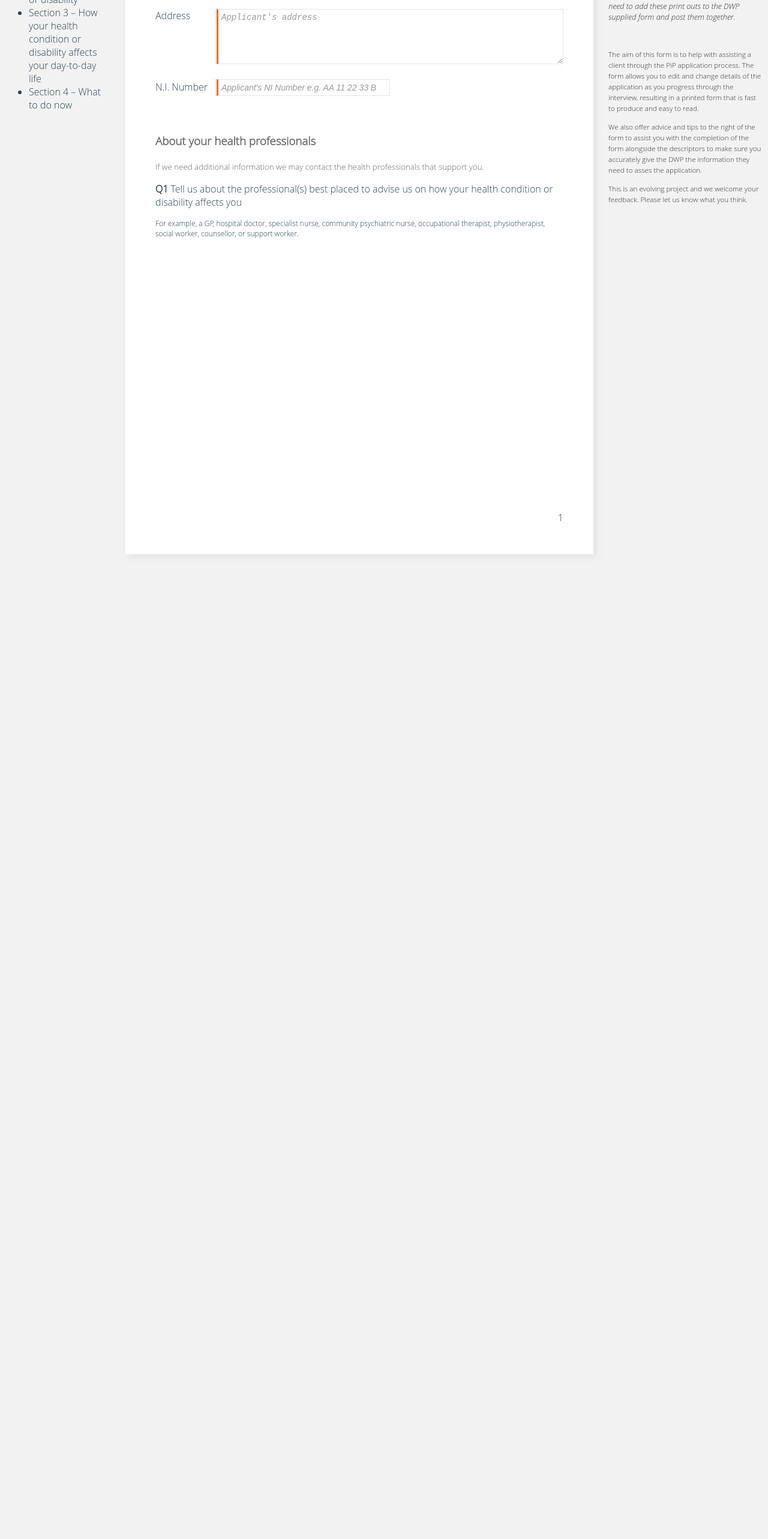
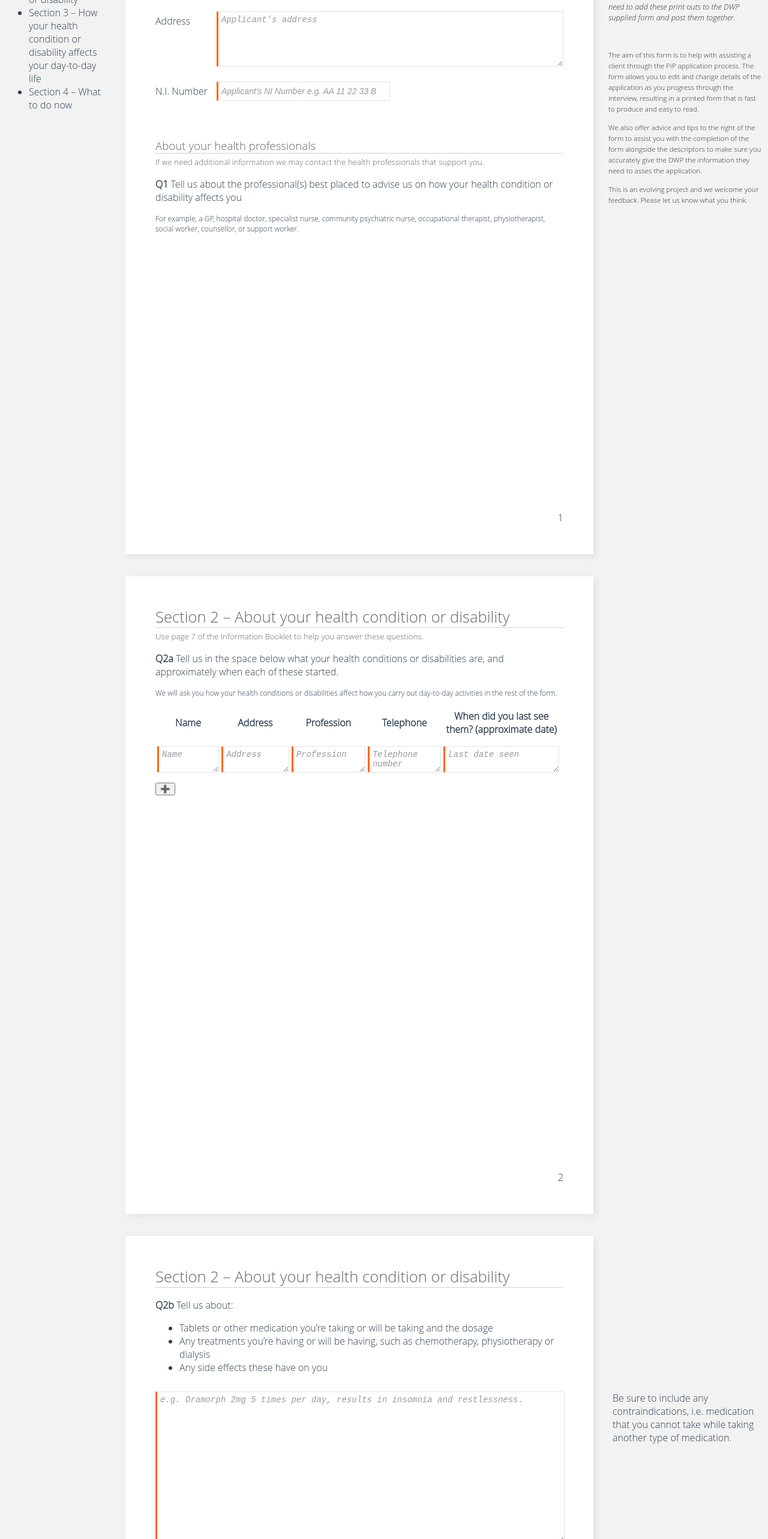
Before and after one commit to AccessToJusticeUK/simplified-pip, a Vue app: page / in a window 1280 px wide. Shown: the part 234-2800 px from the top of the page at 60% size. Before the commit the page ends 1203 px from the top, so only its background shows below. Built offline with nearby package versions, Linux system fonts and the light colour scheme.

Commit message:
Added pages 2 & 3 - Add multiline question tips - Restore heading underlining - Allow inputs to span full width when no label

```diff
--- a/src/App.vue
+++ b/src/App.vue
@@ -6,6 +6,8 @@
           <Page :pageNumber="page.pageNum" :model="page" />
         </div> -->
         <Page1 />
+        <Page2 />
+        <Page3 />
     </form>
   </div>
 </template>
@@ -14,13 +16,17 @@
 import SideNav from './components/SideNav.vue'
 // import Page from './components/Page.vue'
 import Page1 from './pages/Page1.vue'
+import Page2 from './pages/Page2.vue'
+import Page3 from './pages/Page3.vue'
 
 export default {
   name: 'app',
   components: {
     SideNav,
     // Page,
-    Page1
+    Page1,
+    Page2,
+    Page3
   },
   data: function () {
     return {
@@ -304,6 +310,28 @@ input, textarea {
   box-sizing: border-box;
 }
 
+$border-colour: rgb(210, 210, 210);
+
+@mixin heading-normaliser {
+  margin-top: 0;
+  margin-bottom: 2px;
+  font-weight: normal;
+}
+
+h1 {
+  @include heading-normaliser();
+  font-size: 2em;
+}
+
+h2, h3 {
+  @include heading-normaliser();
+  border-bottom: 1px solid $border-colour;
+}
+
+h2 {
+  font-size: 1.6em;
+}
+
 #app {
   font-family: "Open Sans Light", "Open Sans Regular", "Open Sans", sans-serif;
   font-weight: 300;
@@ -325,26 +353,41 @@ input, textarea {
 
   @mixin form-spacing {
     margin: 12.5px 0;
+    padding: 5px 0;
   }
 
   span.check {
     $check-width: 30px;
 
     display: inline-block;
+    width: $check-width;
+
+    @include form-spacing();
     margin-left: -$check-width;
-    width: $check-width;
+  }
+
+  div.form-input {
+    display: flex;
+    flex-direction: row;
+
+    & aside {
+      display: inline-block;
+      width: 258px;
+      margin: 12.5px -340px auto 80px;
+    }
   }
 
   label {
     display: inline-block;
-    width: 15%;
+    flex-basis: 15%;
     @include form-spacing();
   }
 
   @mixin form-elements {
     @include form-spacing();
 
-    width: 85%;
+    flex-basis: 85%;
+    flex-grow: 1;
     display: inline-block;
     padding: 5px;
     font-size: 14px;
@@ -366,7 +409,8 @@ input, textarea {
     @include form-elements();
 
     &.half {
-      width: 42.5%;
+      flex-basis: 42.5%;
+      flex-grow: 0;
     }
   }
 
--- a/src/components/Page.vue
+++ b/src/components/Page.vue
@@ -36,16 +36,8 @@ export default {
 </script>
 
 <style scoped lang="scss">
-
-$border-colour: rgb(210, 210, 210);
 $section-padding: 50px;
 $section-margin-bottom: 37px;
-
-@mixin heading-normaliser {
-  margin-top: 0;
-  margin-bottom: 2px;
-  font-weight: normal;
-}
 
 article {
   display: flex;
@@ -68,20 +60,6 @@ section {
 
   page-break-inside: avoid;
   page-break-after: always;
-
-  h1 {
-    @include heading-normaliser();
-    font-size: 2em;
-  }
-
-  h2, h3 {
-    @include heading-normaliser();
-    border-bottom: 1px solid $border-colour;
-  }
-
-  h2 {
-    font-size: 1.6em;
-  }
 
   footer {
     align-self: flex-end;
--- a/src/components/questionTypes/MultiLineTextBox.vue
+++ b/src/components/questionTypes/MultiLineTextBox.vue
@@ -1,8 +1,11 @@
 <template>
-    <div>
+    <div class="form-input">
         <span class="check" v-if="text">✔</span>
-        <label :for="id">{{ label }}</label>
+        <label v-if="label" :for="id">{{ label }}</label>
         <textarea :id="id" :name="id" :placeholder="placeholder" :rows="rows" v-model.lazy="text"></textarea>
+        <aside v-if="this.$slots.default">
+          <slot />
+        </aside>
     </div>
 </template>
 
--- a/src/components/questionTypes/SingleLineTextBox.vue
+++ b/src/components/questionTypes/SingleLineTextBox.vue
@@ -1,5 +1,5 @@
 <template>
-    <div>
+    <div class="form-input">
         <span class="check" v-if="text">✔</span>
         <label :for="id">{{ label }}</label>
         <input type="text" v-model.lazy="text" :id="id" :name="id"
--- /dev/null
+++ b/src/pages/Page2.vue
@@ -0,0 +1,62 @@
+<template>
+    <Page page-number="2" title="Section 2 – About your health condition or disability"
+          description="Use page 7 of the Information Booklet to help you answer these questions.">
+
+        <Question number="2a" text="Tell us in the space below what your health conditions or disabilities are, and approximately when each of these started."
+                  description="We will ask you how your health conditions or disabilities affect how you carry out day-to-day activities in the rest of the form." />
+
+        <Tables :columns="[{
+                  title: 'Name',
+                  placeholder: 'Name',
+                  widthPercent: null,
+                  value: ''
+                },
+                {
+                  title: 'Address',
+                  placeholder: 'Address',
+                  widthPercent: null,
+                  value: ''
+                },
+                {
+                  title: 'Profession',
+                  placeholder: 'Profession',
+                  widthPercent: null,
+                  value: ''
+                },
+                {
+                  title: 'Telephone',
+                  placeholder: 'Telephone number',
+                  widthPercent: null,
+                  value: ''
+                },
+                {
+                  title: 'When did you last see them? (approximate date)',
+                  placeholder: 'Last date seen',
+                  widthPercent: null,
+                  value: ''
+                }]">
+            <SingleLineTextBox id="healthIssue" label="Health condition or disability" placeholder="e.g. Diabetes" />
+            <SingleLineTextBox id="startDate" label="Approximate start date" placeholder="e.g. May 2017" />
+        </Tables>
+    </Page>
+</template>
+
+<script>
+import Page from '../components/Page.vue'
+import Question from '../components/Question.vue'
+import SingleLineTextBox from '../components/questionTypes/SingleLineTextBox.vue'
+import MultiLineTextBox from '../components/questionTypes/MultiLineTextBox.vue'
+import Tables from '../components/questionTypes/Tables.vue'
+import Divider from '../components/Divider.vue'
+
+export default {
+  components: {
+    Page,
+    Question,
+    SingleLineTextBox,
+    MultiLineTextBox,
+    Tables,
+    Divider
+  }
+}
+</script>
--- /dev/null
+++ b/src/pages/Page3.vue
@@ -0,0 +1,44 @@
+<template>
+    <Page page-number="3" title="Section 2 – About your health condition or disability">
+
+        <Question number="2b" text="Tell us about:" />
+        <ul>
+          <li>Tablets or other medication you’re taking or will be taking and the dosage</li>
+          <li>Any treatments you’re having or will be having, such as chemotherapy, physiotherapy or dialysis</li>
+          <li>Any side effects these have on you</li>
+        </ul>
+
+        <MultiLineTextBox id="healthDetails" rows="15"
+                          placeholder="e.g. Oramorph 2mg 5 times per day, results in insomnia and restlessness.">
+            <div>
+              Be sure to include any contraindications, i.e. medication that you cannot take while taking another type of medication.
+            </div>
+        </MultiLineTextBox>
+        <MultiLineTextBox id="healthDetails" rows="15" label="Test"
+                          placeholder="e.g. Oramorph 2mg 5 times per day, results in insomnia and restlessness.">
+            <div>
+              Be sure to include any contraindications, i.e. medication that you cannot take while taking another type of medication.
+            </div>
+        </MultiLineTextBox>
+    </Page>
+</template>
+
+<script>
+import Page from '../components/Page.vue'
+import Question from '../components/Question.vue'
+import SingleLineTextBox from '../components/questionTypes/SingleLineTextBox.vue'
+import MultiLineTextBox from '../components/questionTypes/MultiLineTextBox.vue'
+import Table from '../components/questionTypes/Table.vue'
+import Divider from '../components/Divider.vue'
+
+export default {
+  components: {
+    Page,
+    Question,
+    SingleLineTextBox,
+    MultiLineTextBox,
+    Table,
+    Divider
+  }
+}
+</script>
```
